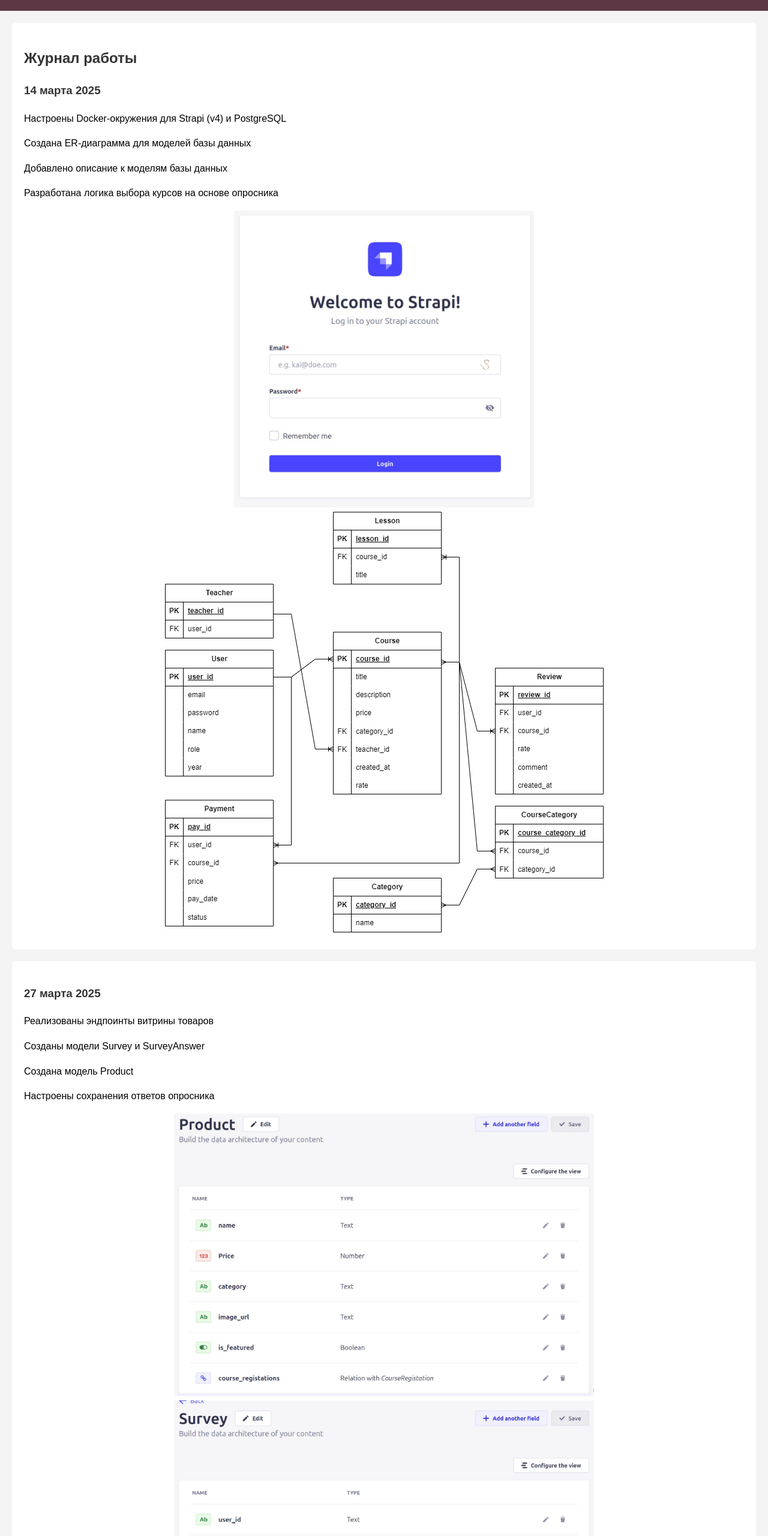
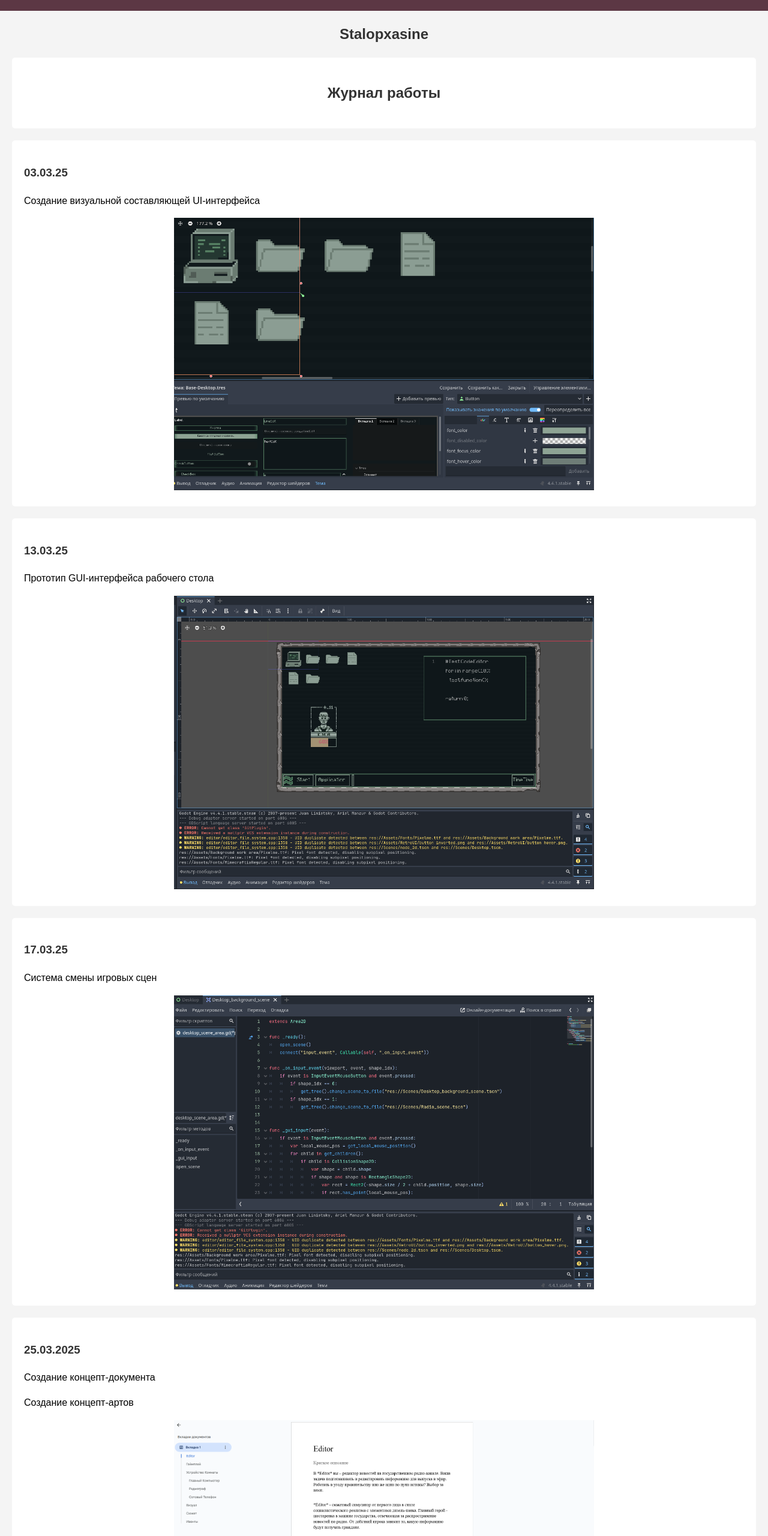
Before and after one commit to Animatioff/website, a plain HTML site: page site/journal.html in a window 1280 px wide. Shown: the part 40-2600 px from the top of the page at 60% size. Drawn offline with Linux system fonts and the light colour scheme.

Commit message:
website 1.0

```diff
--- a/site/journal.html
+++ b/site/journal.html
@@ -17,39 +17,43 @@
             </ul>
         </nav>
     </header>
+    <center><h2>Stalopxasine</h2></center>
+    <section><center><h2>Журнал работы</h2></center></section>
     <section>
-        <h2>Журнал работы</h2>
         <article>
-            <h3>14 марта 2025</h3>
-            <p>Настроены Docker-окружения для Strapi (v4) и PostgreSQL</p>
-            <p>Создана ER-диаграмма для моделей базы данных</p>
-            <p>Добавлено описание к моделям базы данных</p>
-            <p>Разработана логика выбора курсов на основе опросника</p>
-            <center><img src="startpage.jpg" width="500" height=auto alt="Изображение проекта"></center>
-            <center><img src="ER.png" alt="Изображение проекта"></center>
+
+            <h3>03.03.25</h3>
+            <p>Создание  визуальной составляющей  UI-интерфейса</p>
+            <center><img src="screen/UI.png" width="700" height=auto alt="Изображение проекта"></center>
+        </article>
+    </section>
+<section>
+    <article>
+        <h3>13.03.25</h3>
+        <p>Прототип GUI-интерфейса рабочего стола</p>
+        <center><img src="screen/Desktop_prot.png" width="700" height=auto alt="Изображение проекта"></center>
+    </article>
+</section>
+<section>
+    <article>
+        <h3>17.03.25</h3>
+        <p>Система смены игровых сцен</p>
+        <center><img src="screen/change_scene.png" width="700" height=auto alt="Изображение проекта"></center>
+    </article>
+</section>
+    <section>
+        <article>
+            <h3>25.03.2025</h3>
+            <p>Создание концепт-документа</p>
+            <p>Создание концепт-артов</p>
+            <center><img src="screen/DOC.png" width="700" height=auto alt="Изображение проекта"></center>
         </article>
     </section>
     <section>
         <article>
-            <h3>27 марта 2025</h3>
-            <p>Реализованы эндпоинты витрины товаров</p>
-            <p>Созданы модели Survey и SurveyAnswer</p>
-            <p>Создана модель Product</p>
-            <p>Настроены сохранения ответов опросника</p>
-            <center><img src="product.jpg" width="700" height=auto alt="Изображение проекта"></center>
-            <center><img src="survey.jpg" width="700" height=auto alt="Изображение проекта"></center>
-        </article>
-    </section>
-    <section>
-        <article>
-            <h3>23 апреля 2025</h3>
-            <p>Привязаны эндпоинты для получения списка курсов и детальной информации</p>
-            <p>Настроены права доступа у различных ролей</p>
-            <p>Создана модель CourseRegistration</p>
-            <p>Реализованы эндпоинты для записи на курс</p>
-            <p>Создана админка для управления регистрациями на курсы</p>
-            <p>Создана сущность UserSurveyResponse ответы пользователя на опросы</p>
-            <p>Созданы эндпоинты: получить опрос и отправить ответ</p>
+            <h3>12.05.2025</h3>
+            <p>Движок процедурного редактирования текстов </p>
+            <center><img src="screen/dvizok.jpg" width="700" height=auto alt="Изображение проекта"></center>
         </article>
     </section>
     <footer>
```
Also changed, not shown: site/about.html (+1 -3 lines), site/index.html (+3 -3 lines), site/team.html (+1 -0 lines), site/ER.png (deleted), site/product.jpg (deleted), site/screen/DOC.png (added), site/screen/Desktop_prot.png (added), site/screen/UI.png (added), site/screen/change_scene.png (added), site/screen/dvizok.jpg (added), site/screen/main.png (renamed from site/main.png), site/screen/main2.png (renamed from site/main2.png), site/startpage.jpg (deleted), site/survey.jpg (deleted).
